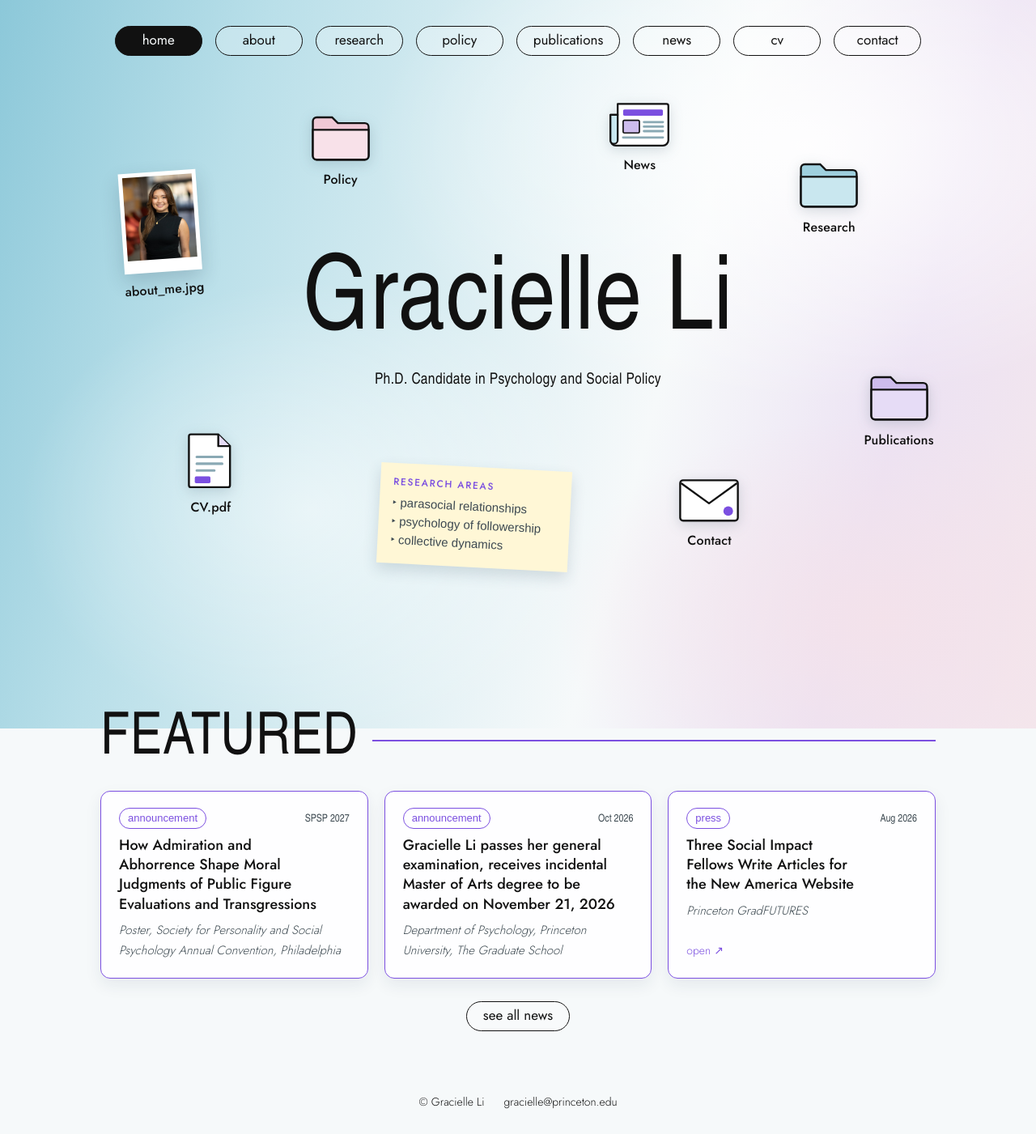
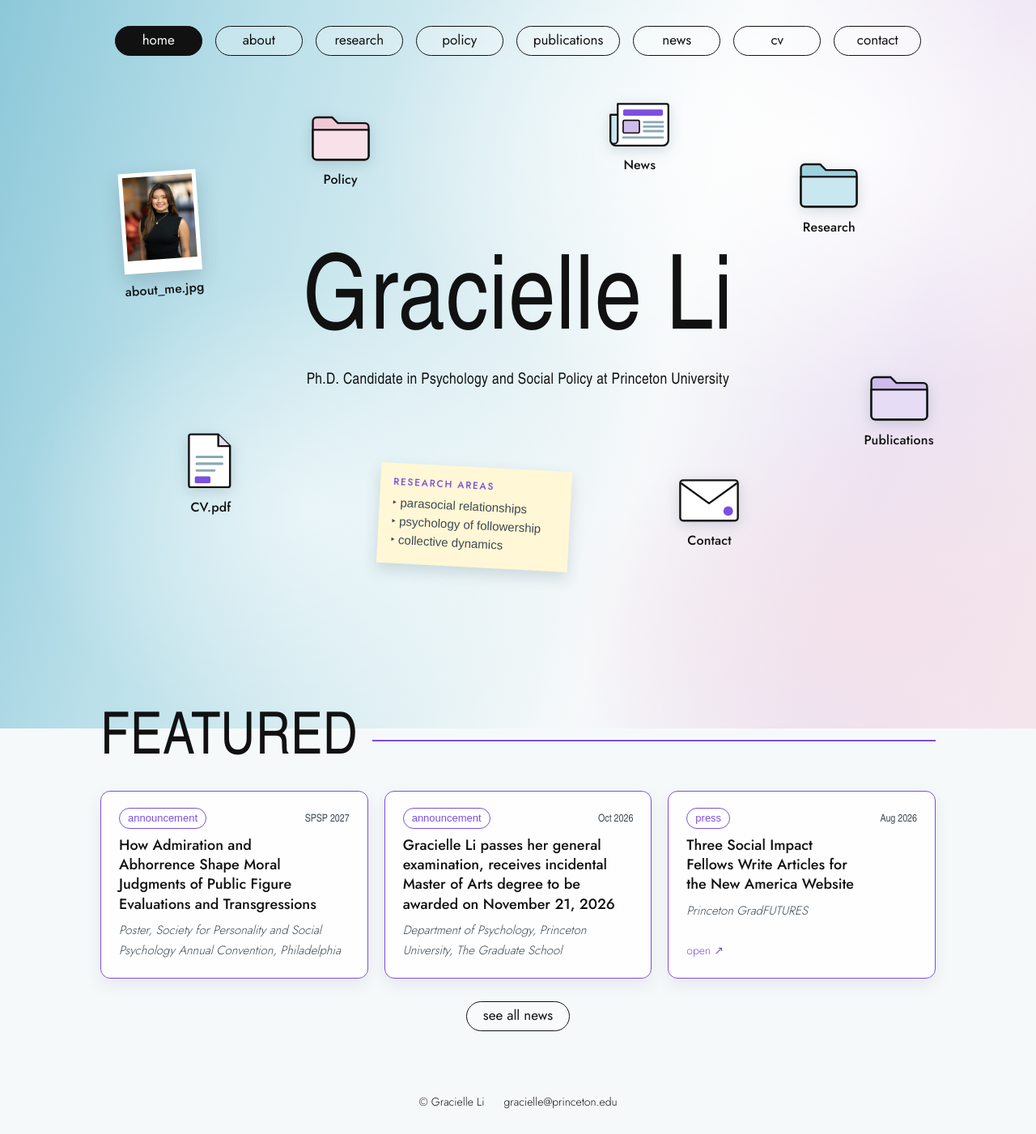
Before and after one commit to gracielleli/gracielleli.github.io, a Jekyll site: the page built from index.html, in a window 1280 px wide. Shown: the whole page at 81% size. Built offline with Jekyll 4.4.1, drawn with Linux system fonts in a browser that asks for light colours; some web fonts are replaced.

Commit message:
Update index.html

```diff
--- a/index.html
+++ b/index.html
@@ -6,7 +6,7 @@ nav: home
 <section class="desktop">
   <div class="desktop-title">
     <h1>Gracielle Li</h1>
-    <p>Ph.D. Candidate in Psychology and Social Policy</p>
+    <p>Ph.D. Candidate in Psychology and Social Policy at Princeton University</p>
   </div>
 
   <a class="icon icon-photo" href="about.html" style="--x:9%; --y:16%; --r:-4deg">
```
